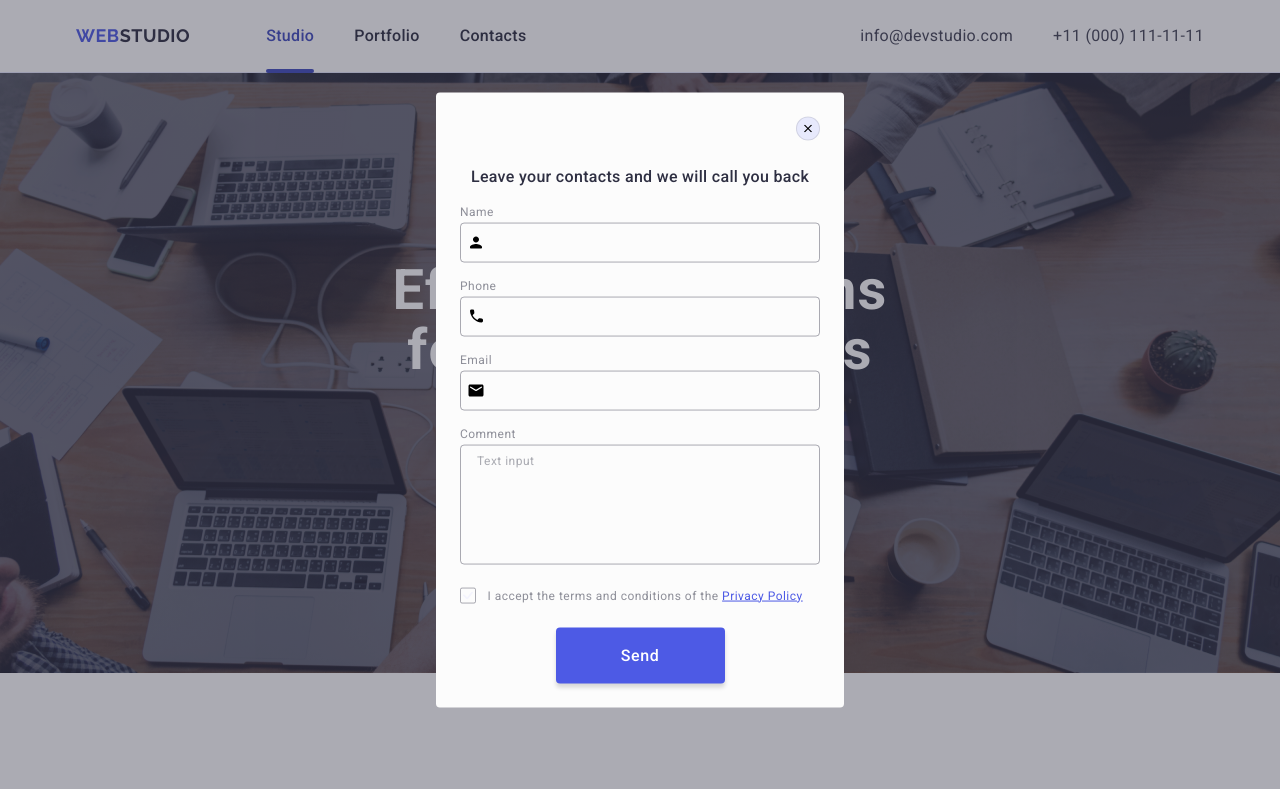
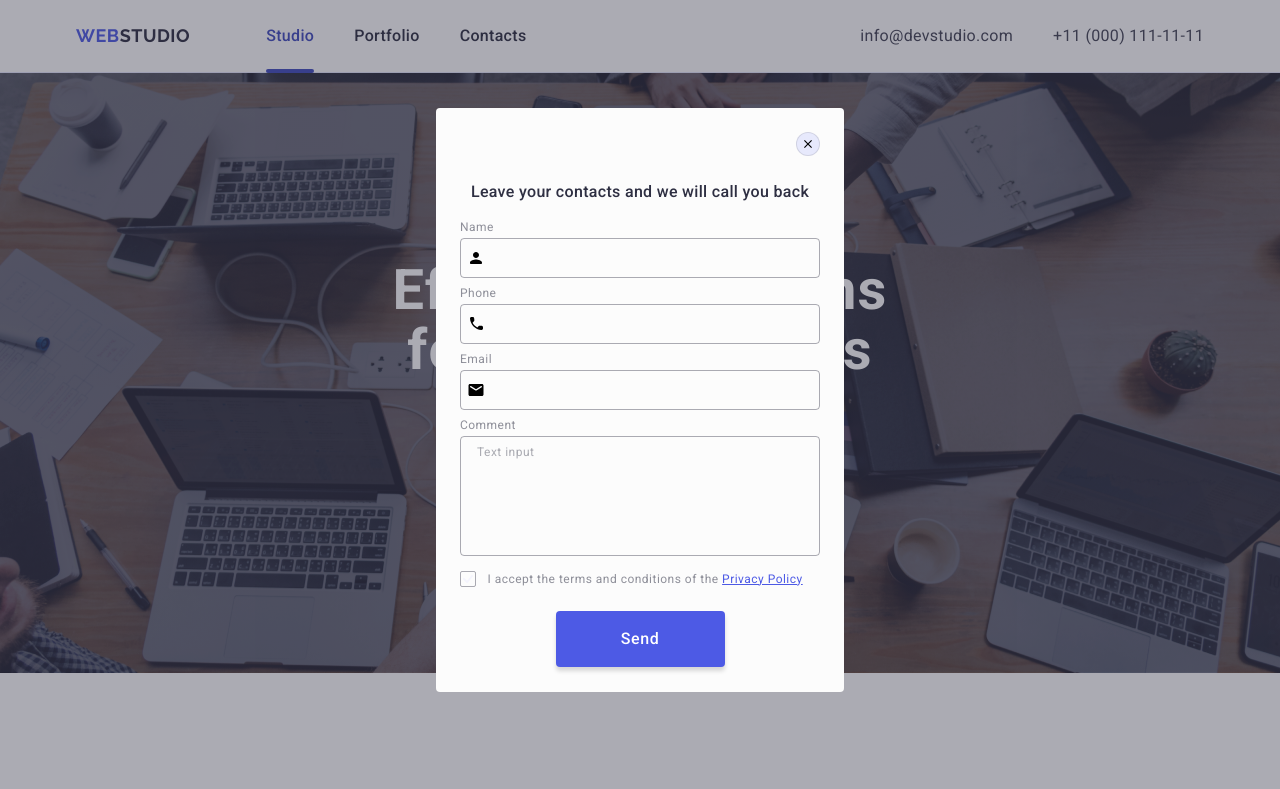
Before and after one commit to ValeriiaKru/goit-markup-hw-05, a plain HTML site: page index.html in a window 1280 px wide. Shown: the top 789 px of the page. Drawn offline with nearby package versions, Linux system fonts and the light colour scheme.

Commit message:
commit message

```diff
--- a/css/styles.css
+++ b/css/styles.css
@@ -572,7 +572,7 @@ fill: #f4f4fd;
     background-color: rgba(46, 47, 66, 0.4);
     opacity: 0;
     visibility: hidden;
-    transition: transition: opacity 250ms cubic-bezier(0.4, 0, 0.2, 1), visibility 250ms cubic-bezier(0.4, 0, 0.2, 1);
+    transition: opacity 250ms cubic-bezier(0.4, 0, 0.2, 1), visibility 250ms cubic-bezier(0.4, 0, 0.2, 1);
 
 }
 
@@ -589,7 +589,7 @@ fill: #f4f4fd;
     left: 50%;
     transform: translate(-50%, -50%) scale(1);
     width: 408px;
-    transition: opacity 250ms cubic-bezier(0.4, 0, 0.2, 1), visibility 250ms cubic-bezier(0.4, 0, 0.2, 1);
+    transition: transform 250ms cubic-bezier(0.4, 0, 0.2, 1);
     min-height: 584px;
     background-color: #fcfcfc;
     border-radius: 4px;
@@ -597,6 +597,7 @@ fill: #f4f4fd;
     padding-right: 24px;
     padding-top: 72px;
     padding-bottom: 24px;
+    box-shadow: зі значенням 0px 1px 1px rgba(0, 0, 0, 0.14), 0px 1px 3px rgba(0, 0, 0, 0.12), 0px 2px 1px rgba(0, 0, 0, 0.2);
 
 }
 
@@ -647,7 +648,7 @@ transition: fill 250ms cubic-bezier(0.4, 0, 0.2, 1) ;
 }
 
 .order-form-field-wrapper {
-    margin-bottom: 16px;
+    margin-bottom: 8px;
 
 }
 
@@ -659,7 +660,6 @@ transition: fill 250ms cubic-bezier(0.4, 0, 0.2, 1) ;
     background-color: transparent;
     padding-left: 38px;
     outline: transparent;
-    padding-left: 62px;
     border: 1px solid rgba(46, 47, 66, 0.4);
     transition: border-color 250ms cubic-bezier(0.4, 0, 0.2, 1);
 }
@@ -675,7 +675,6 @@ transition: fill 250ms cubic-bezier(0.4, 0, 0.2, 1) ;
 
 .order-form-input-wrapper {
     position: relative;
-    margin-bottom: 8px;
 }
 
 .order-form-field-icon {
```
